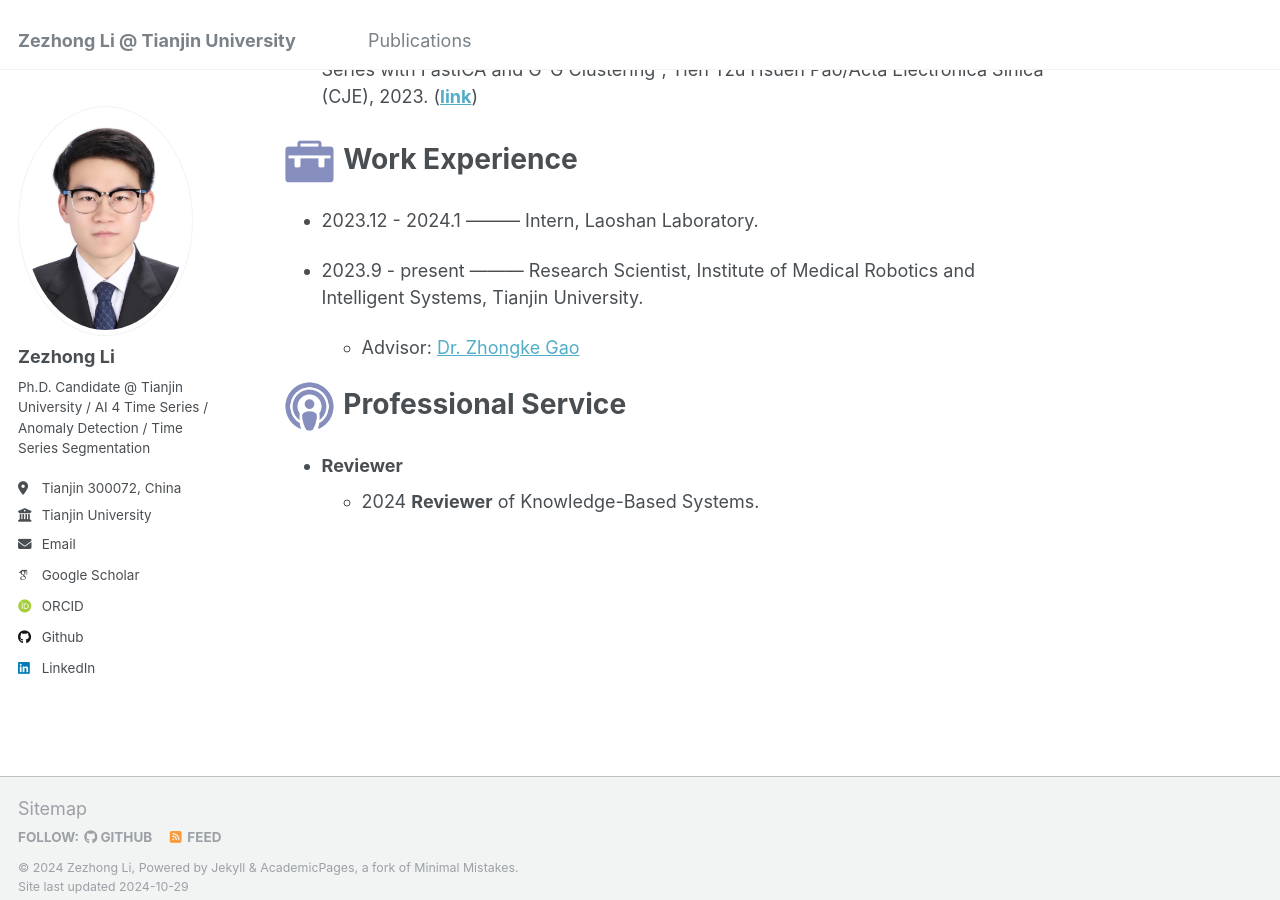
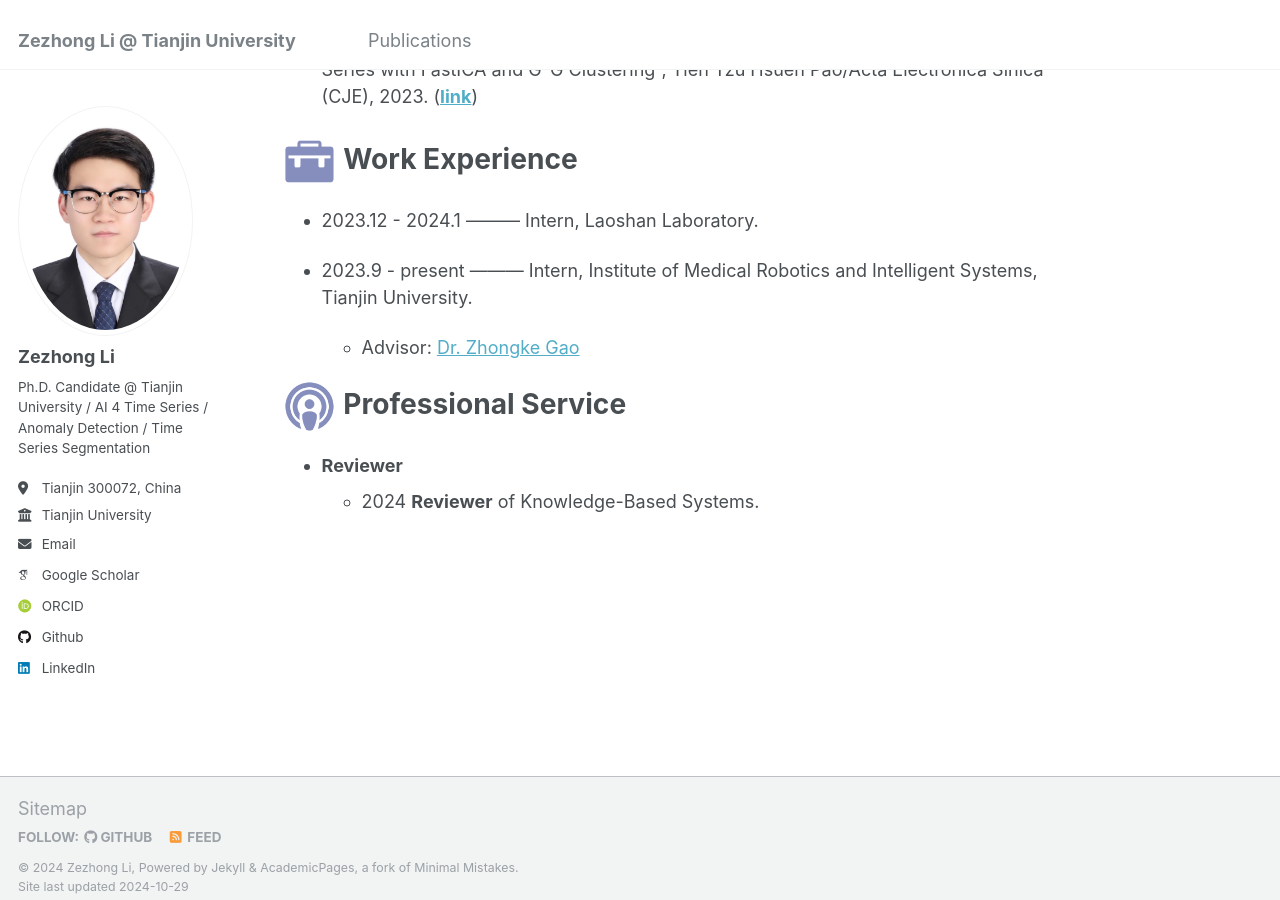
Before and after one commit to lzz19980125/lzz19980125.github.io, a Jekyll site: the page built from _pages/about.md, in a window 1280 px wide and 900 px high, scrolled down 1405 px. Built offline with Jekyll 4.4.1, drawn with Linux system fonts in a browser that asks for light colours; some web fonts are replaced.

Commit message:
Update about.md

```diff
--- a/_pages/about.md
+++ b/_pages/about.md
@@ -49,7 +49,7 @@ I am a second-year Ph.D. candidate in the Institute of Artificial intelligence a
 
 - 2023.12 - 2024.1 --------- Intern, Laoshan Laboratory.
 
-- 2023.9 - present --------- Research Scientist, Institute of Medical Robotics and Intelligent Systems, Tianjin University.
+- 2023.9 - present --------- Intern, Institute of Medical Robotics and Intelligent Systems, Tianjin University.
   - Advisor: [Dr. Zhongke Gao](https://imris.tju.edu.cn/info/1061/1231.htm)
 
 
```
